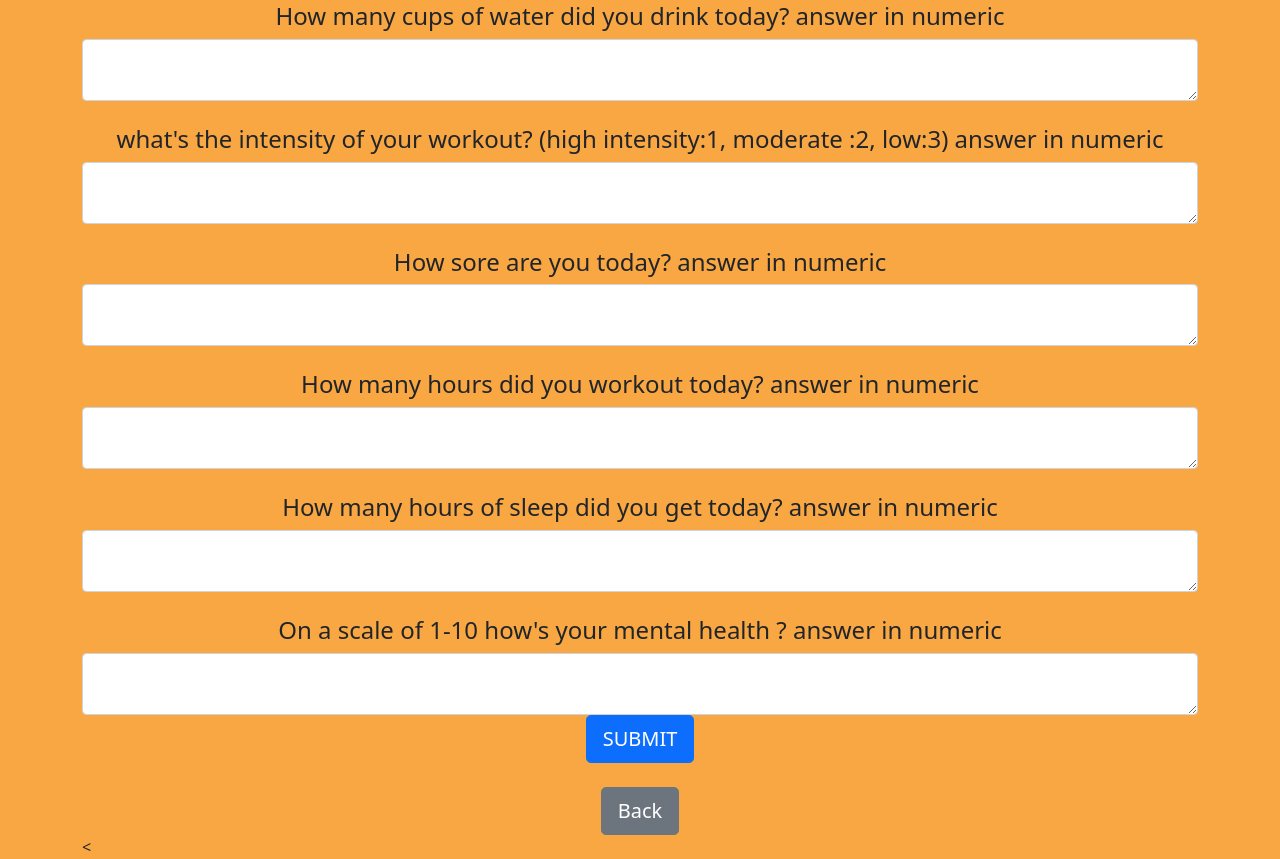
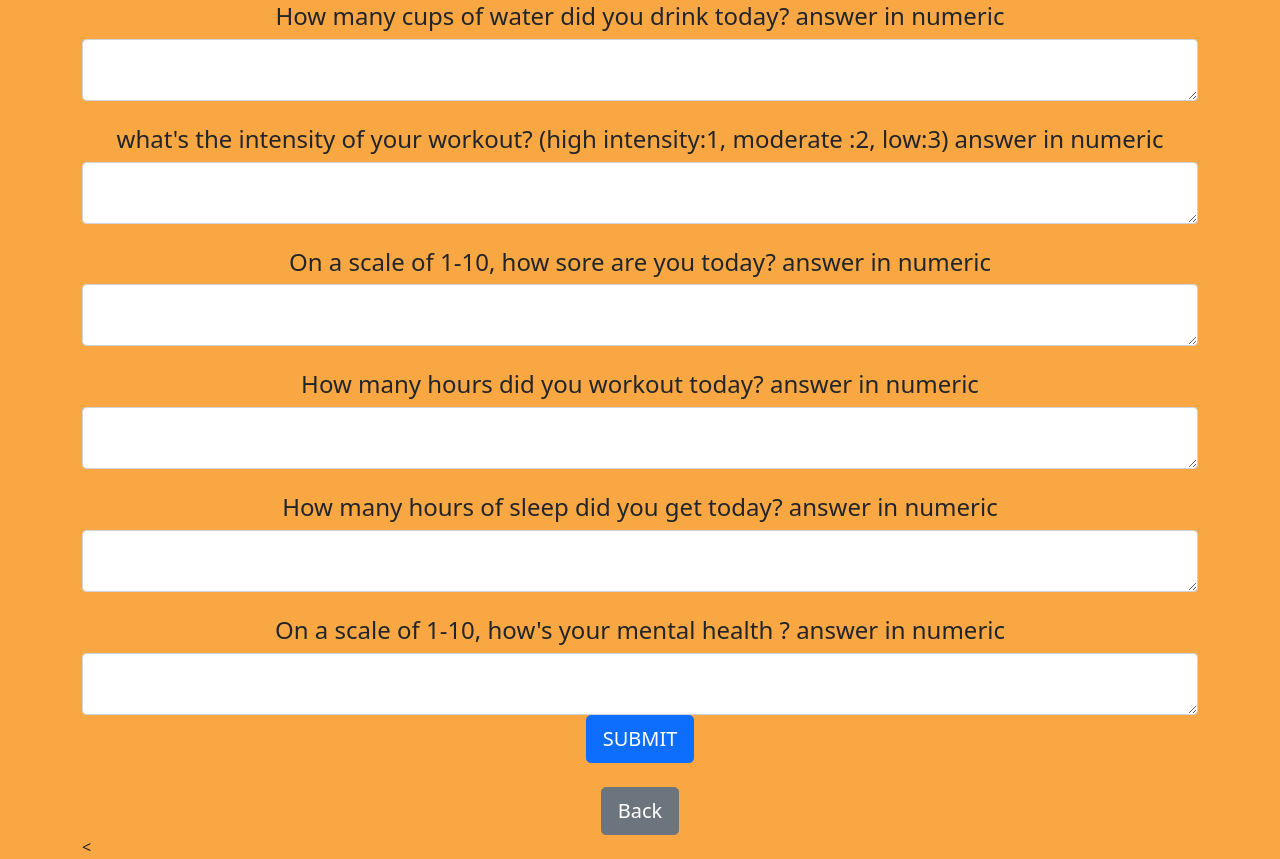
Before and after one commit to broutmanm/CSC-434-Project, a Flask app: page /create-post in a window 1280 px wide. Shown: the part 110-969 px from the top of the page. Run offline with Flask 2, Linux system fonts and the light colour scheme; a user stored in the database is signed in.

Commit message:
working form, have to have other conditional statements

```diff
--- a/website/auth.py
+++ b/website/auth.py
@@ -5,7 +5,6 @@ from flask_login import login_user, logout_user, login_required, current_user
 from werkzeug.security import generate_password_hash, check_password_hash
 
 auth = Blueprint("auth", __name__)
-
 
 @auth.route("/login", methods=['GET', 'POST'])
 def login():
--- a/website/templates/create_post.html
+++ b/website/templates/create_post.html
@@ -21,7 +21,7 @@
     <textarea name ="text1" id ="text1" class ="form-control"></textarea>
     <br />
 
-    <h4 align="center"> How sore are you today? answer in numeric </h4>
+    <h4 align="center"> On a scale of 1-10, how sore are you today? answer in numeric </h4>
     <textarea name ="text2" id ="text2" class ="form-control"></textarea>
     <br />
 
@@ -33,7 +33,7 @@
     <textarea name ="text4" id ="text4" class ="form-control"></textarea>
     <br />
 
-    <h4 align="center"> On a scale of 1-10 how's your mental health ? answer in numeric </h4>
+    <h4 align="center"> On a scale of 1-10, how's your mental health ? answer in numeric </h4>
     <textarea name ="text5" id ="text5" class ="form-control"></textarea>
     <div align = "center">
       <button type = "submit" class="btn btn-lg btn-primary">SUBMIT</button>
--- a/website/views.py
+++ b/website/views.py
@@ -27,17 +27,24 @@ def create_post():
         text3 = request.form.get('text3')
         text4 = request.form.get('text4')
         text5  = request.form.get('text5')
+        water=""
+        if (text.isnumeric()):
+            water = int(text)
+            if water < 15:
+                text = "You need to drink more water!"
+                water=text
+            elif water >= 15:
+                text = "You drank enough water today, good job!"
 
-        water = int(text)
-        if water<=15:
-            text="You need to drink more water!"
-        else:
-            text="You drank enough water today, good job!"
-        intensity = int(text1)
+
 
 
         if not (text and text1 and text2 and text3 and text4 and text5):
             flash('Enter the details', category='error')
+
+        if not (water == text):
+            flash('Please enter a numeric value in cups', category='error')
+
         else:
             post = Post(text=text,text1=text1,text2=text2,text3=text3,text4=text4,text5=text5,author=current_user.id)
             db.session.add(post)
@@ -45,3 +52,15 @@ def create_post():
             flash('The data is submitted', category='success')
             return redirect(url_for('views.view_posts'))
     return render_template('create_post.html', user=current_user)
+
+'''
+        if (type(text1) == int):
+            intensity = int(text1)
+            if intensity<2:
+                text1 = "Way to get an intense workout in!"
+            elif intensity>=2:
+                text1 = "Good job getting a workout in today!"
+        else:
+            flash('Please enter a numeric value: 1, 2, or 3', category='error')
+
+'''
```
Also changed, not shown: website/database.db (deleted).
